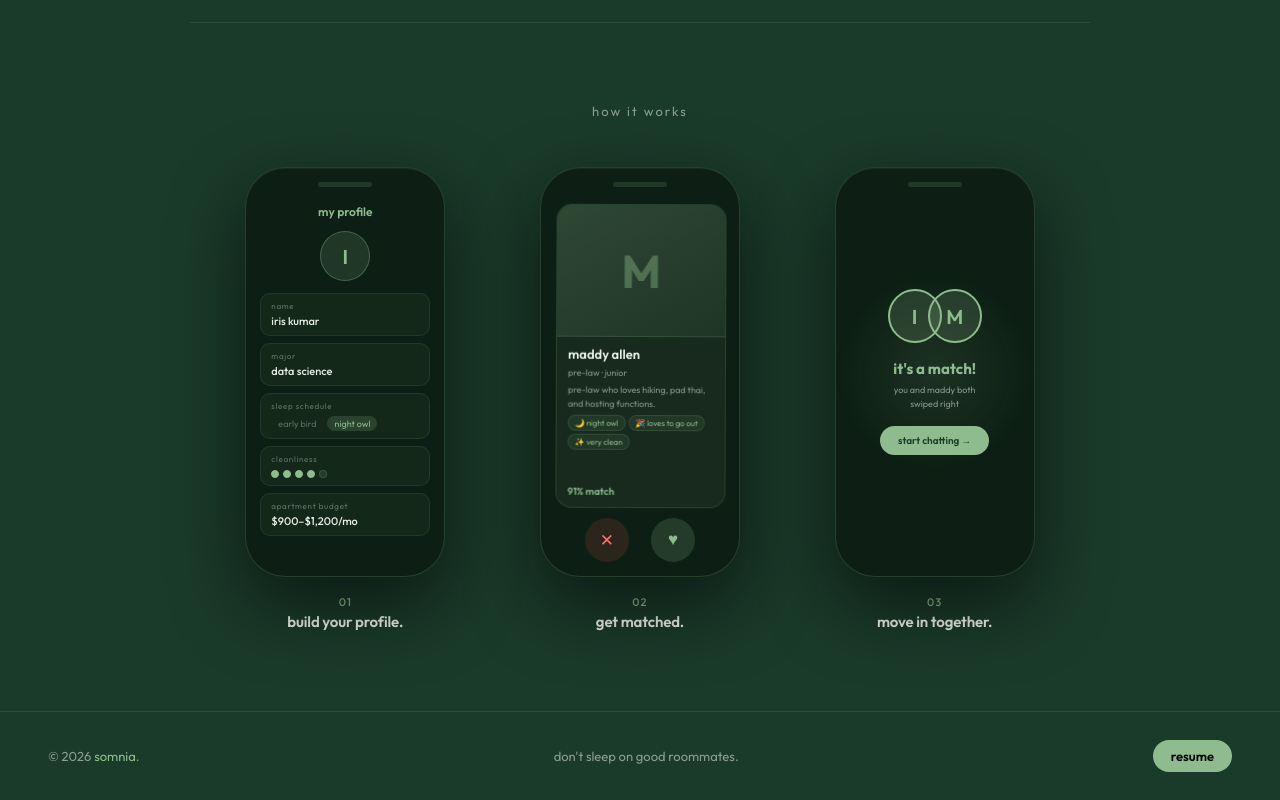
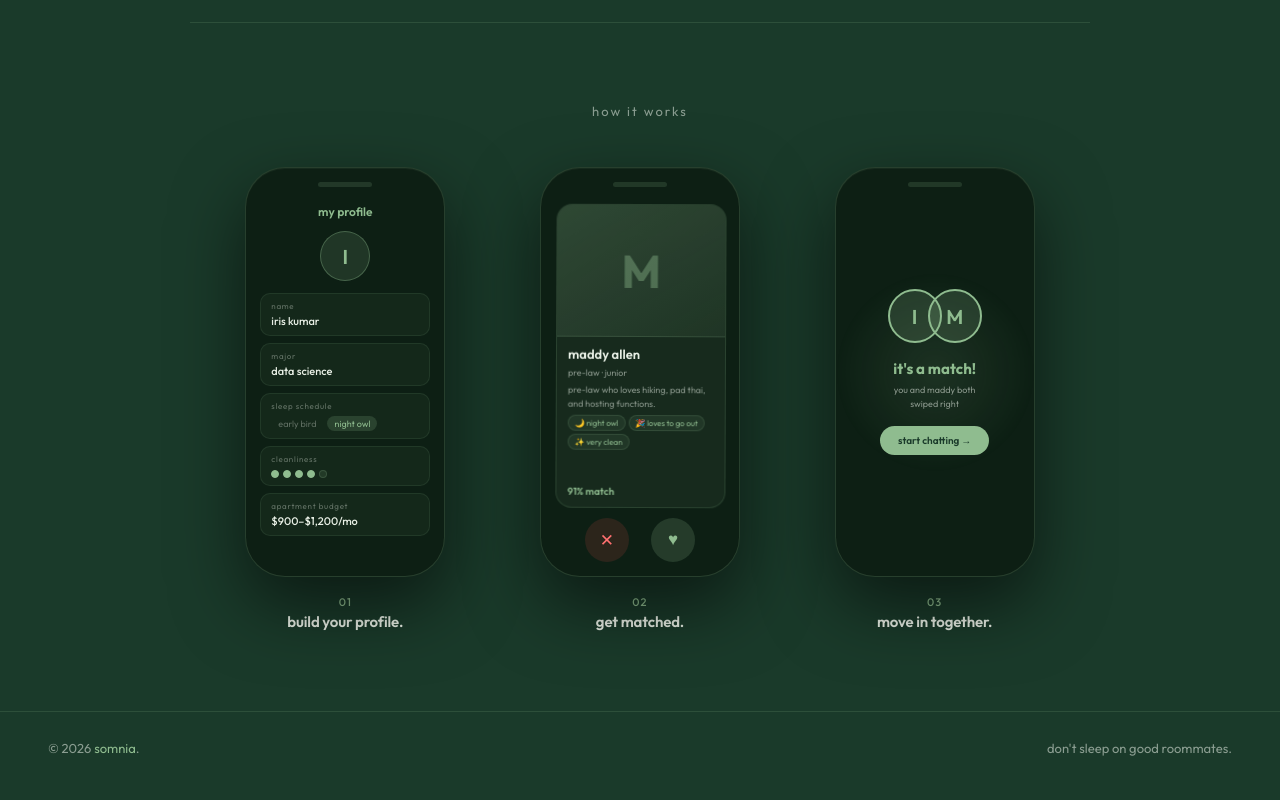
Before and after one commit to insomniackk/somniawebsite, a plain HTML site: page index.html in a window 1280 px wide. Shown: the part 666-1466 px from the top of the page. Drawn offline with Linux system fonts and the light colour scheme.

Commit message:
Remove resume button and PDFs from Somnia site
Co-Authored-By: Claude Sonnet 4.6 <noreply@anthropic.com>

```diff
--- a/index.html
+++ b/index.html
@@ -477,9 +477,7 @@
 
 <footer>
   <span class="left">© 2026 <span>somnia</span>.</span>
-  <span class="left">don't sleep on good roommates.</span>
-  <a href="resume_2026.pdf" target="_blank" class="nav-cta" style="font-size:13px;padding:8px 18px;">resume</a>
-</footer>
+  <span class="left">don't sleep on good roommates.</span></footer>
 
 <script>
   /* ── Form submit ── */
```
Also changed, not shown: 2 other files.
